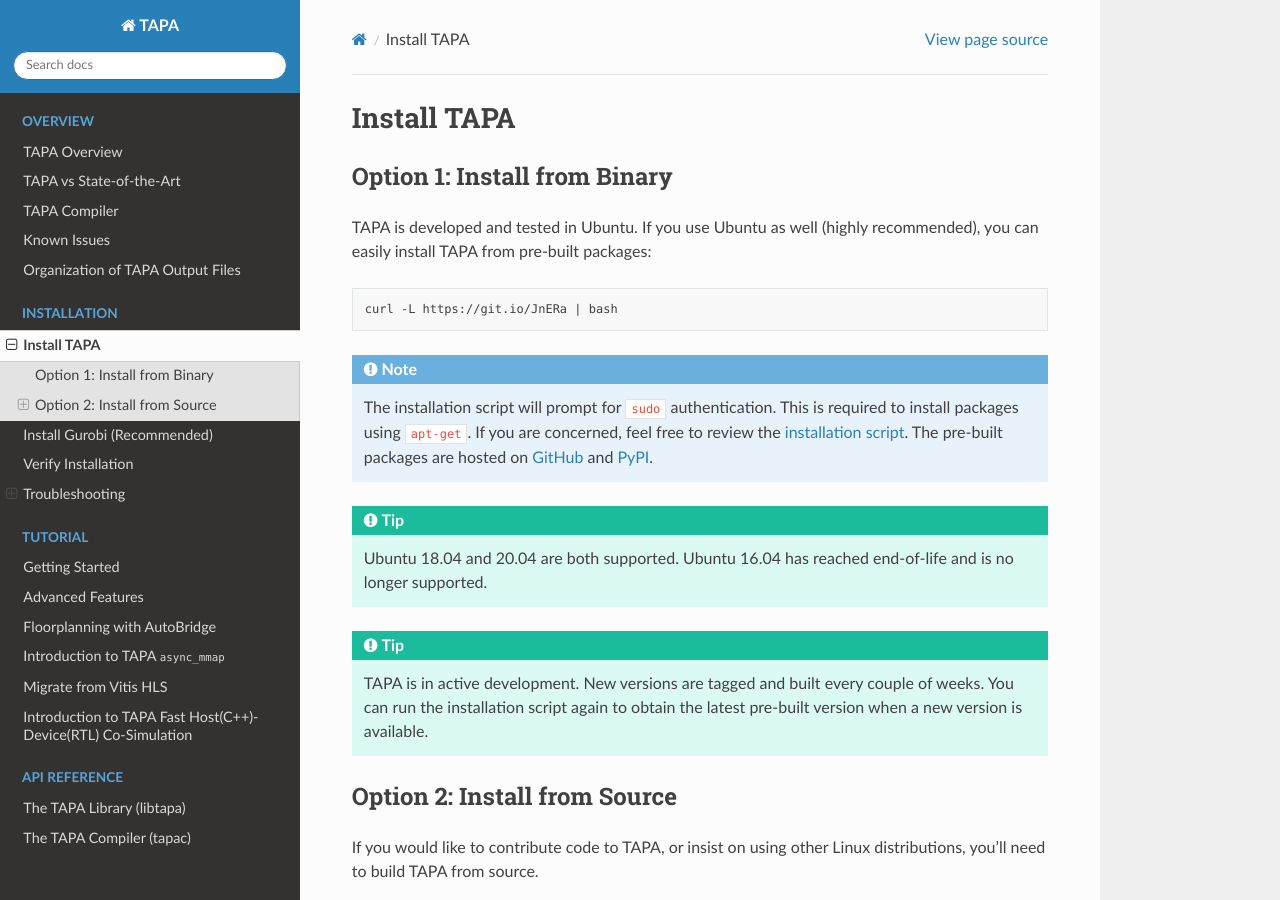
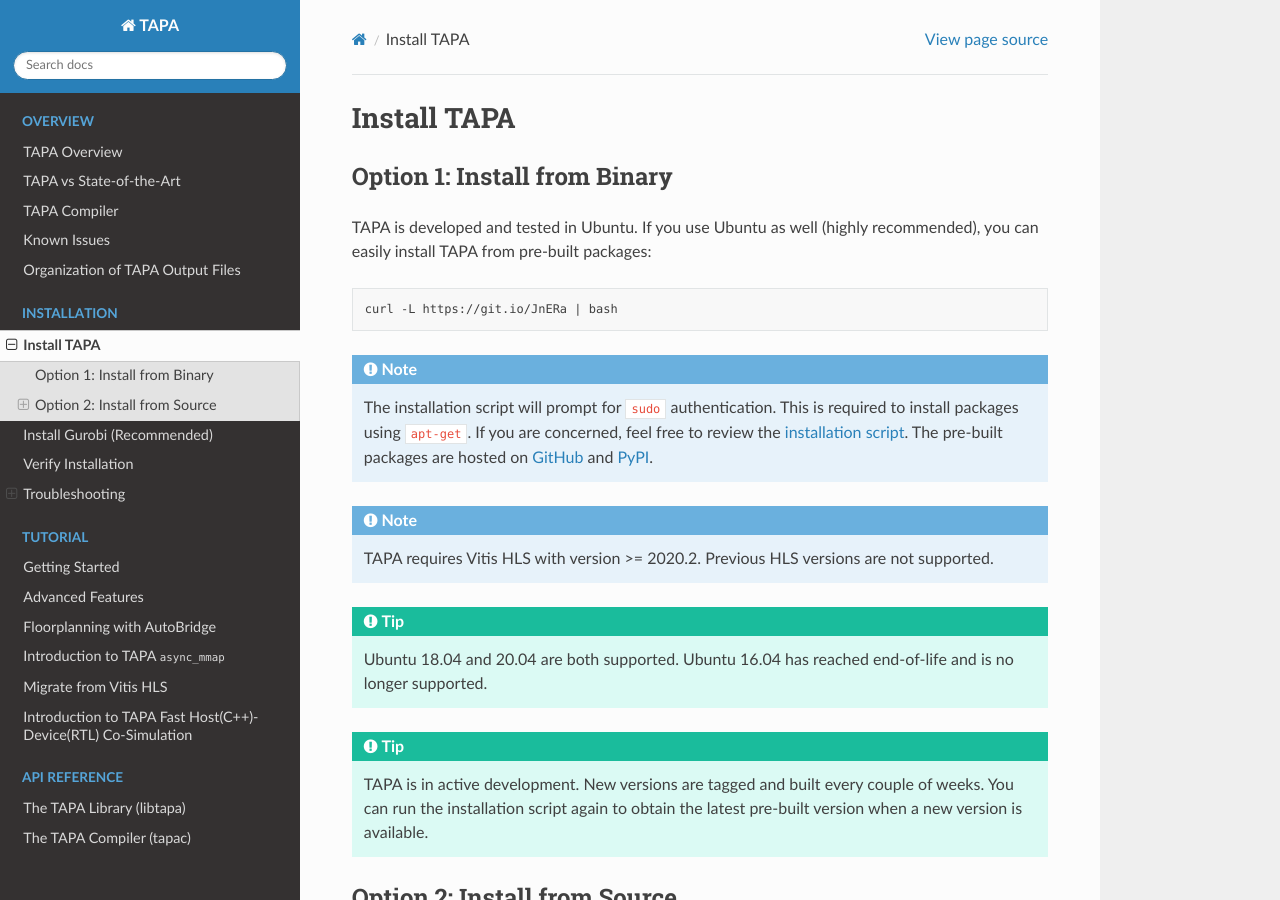
Before and after one commit to rapidstream-org/rapidstream-tapa, a Sphinx documentation site: the page built from docs/installation.rst, in a window 1280 px wide and 900 px high. Built offline with Sphinx 7.4.7 and the Read the Docs theme 2.0.0, drawn with Linux system fonts in a browser that asks for light colours.

Commit message:
docs: add hls version limit

```diff
--- a/docs/installation.rst
+++ b/docs/installation.rst
@@ -21,6 +21,10 @@
   The pre-built packages are hosted on
   `GitHub <https://github.com/Blaok/tapa/tree/gh-pages>`_
   and `PyPI <https://pypi.org/project/tapa/>`_.
+
+.. note::
+
+  TAPA requires Vitis HLS with version >= 2020.2. Previous HLS versions are not supported.
 
 .. tip::
 
```
